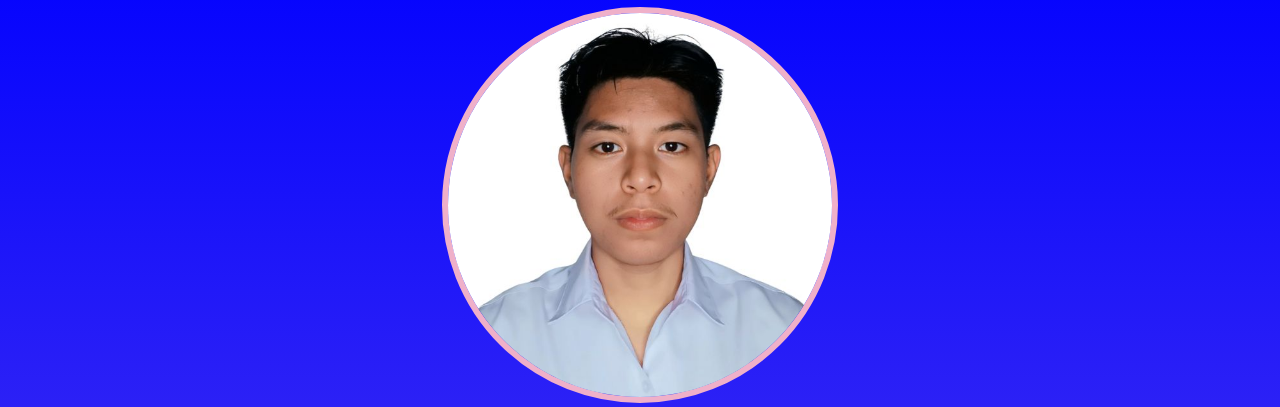
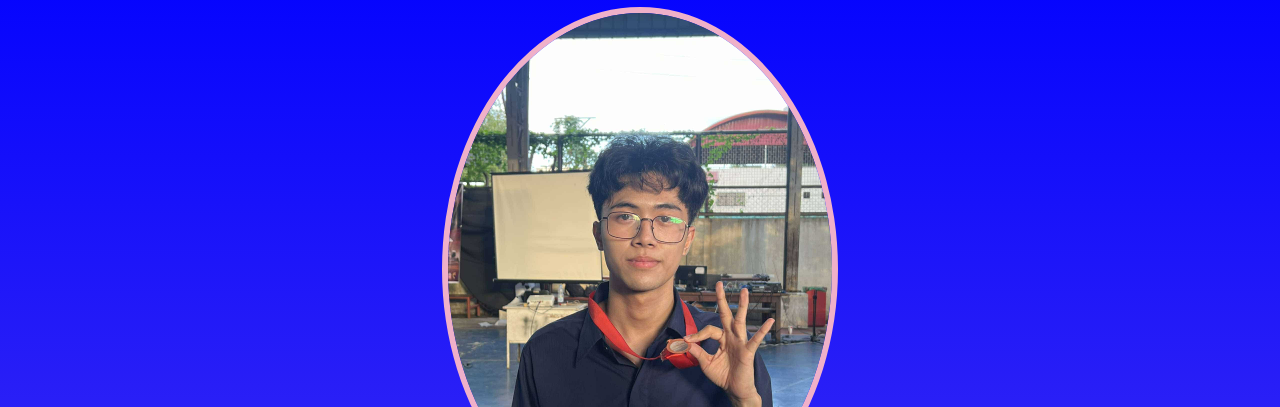
Before and after one commit to geraldsberongoy/bday, a plain HTML site: page index.html in a window 1280 px wide. Shown: the part 74-481 px from the top of the page. Drawn offline with Linux system fonts and the light colour scheme; a web font is replaced by a local one.

Commit message:
Update index.html

```diff
--- a/index.html
+++ b/index.html
@@ -12,7 +12,7 @@
 <body>
     <div id="header">
         <h1>Today is Ge's birthday 🎉</h1>
-        <img id="myimage" src="/image/image.jpg">
+        <img id="myimage" src="/image/shoti.jpeg">
         <h2 id="bday-age">20 years old</h2>
         <h4 id="bday-date">09-10-2004</h4>
     </div>
```
